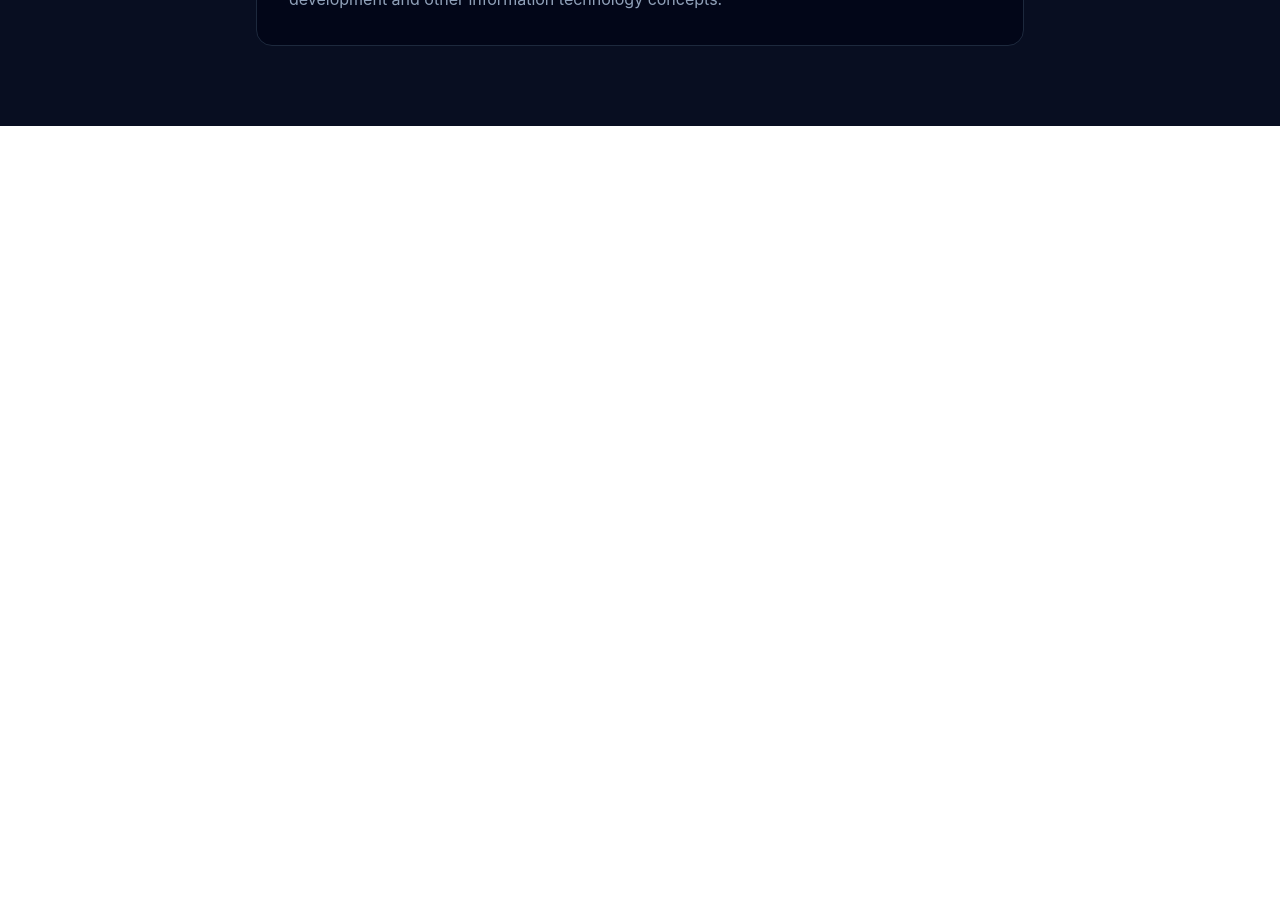
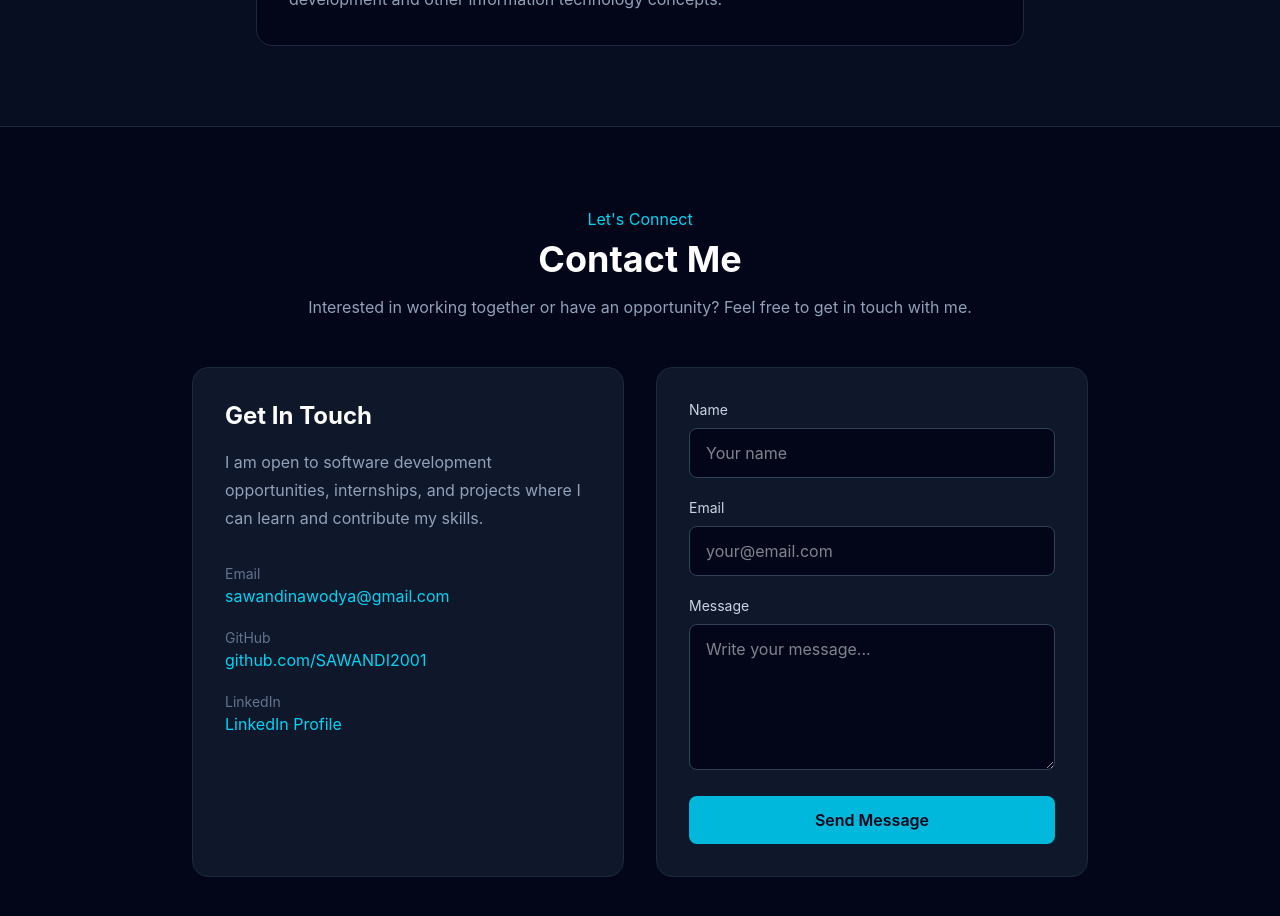
Before and after one commit to SAWANDI2001/my-portfolio, a React (Vite) app: page / in a window 1280 px wide. Shown: the part 4080-4996 px from the top of the page. Before the commit the page ends 4206 px from the top, so only its background shows below. Built offline with nearby package versions, Linux system fonts and the light colour scheme.

Commit message:
Add Contact Section

```diff
--- a/src/App.jsx
+++ b/src/App.jsx
@@ -530,6 +530,121 @@ function App() {
           </div>
         </div>
       </section>
+
+      {/* Contact Section */}
+      <section id="contact" className="border-t border-slate-800 px-6 py-20">
+        <div className="mx-auto max-w-6xl">
+          <div className="mb-12 text-center">
+            <p className="text-cyan-400">Let's Connect</p>
+
+            <h2 className="mt-2 text-4xl font-bold">Contact Me</h2>
+
+            <p className="mx-auto mt-4 max-w-2xl text-slate-400">
+              Interested in working together or have an opportunity? Feel free
+              to get in touch with me.
+            </p>
+          </div>
+
+          <div className="mx-auto grid max-w-4xl gap-8 md:grid-cols-2">
+            {/* Contact Information */}
+            <div className="rounded-2xl border border-slate-800 bg-slate-900 p-8">
+              <h3 className="text-2xl font-bold">Get In Touch</h3>
+
+              <p className="mt-4 leading-7 text-slate-400">
+                I am open to software development opportunities, internships,
+                and projects where I can learn and contribute my skills.
+              </p>
+
+              <div className="mt-8 space-y-5">
+                <div>
+                  <p className="text-sm text-slate-500">Email</p>
+
+                  <a
+                    href="mailto:your-email@gmail.com"
+                    className="text-cyan-400 hover:text-cyan-300"
+                  >
+                    sawandinawodya@gmail.com
+                  </a>
+                </div>
+
+                <div>
+                  <p className="text-sm text-slate-500">GitHub</p>
+
+                  <a
+                    href="https://github.com/SAWANDI2001"
+                    target="_blank"
+                    rel="noopener noreferrer"
+                    className="text-cyan-400 hover:text-cyan-300"
+                  >
+                    github.com/SAWANDI2001
+                  </a>
+                </div>
+
+                <div>
+                  <p className="text-sm text-slate-500">LinkedIn</p>
+
+                  <a
+                    href="https://www.linkedin.com/in/j-p-s-nawodya-23739230a/"
+                    target="_blank"
+                    rel="noopener noreferrer"
+                    className="text-cyan-400 hover:text-cyan-300"
+                  >
+                    LinkedIn Profile
+                  </a>
+                </div>
+              </div>
+            </div>
+
+            {/* Contact Form */}
+            <div className="rounded-2xl border border-slate-800 bg-slate-900 p-8">
+              <form className="space-y-5">
+                <div>
+                  <label className="mb-2 block text-sm text-slate-300">
+                    Name
+                  </label>
+
+                  <input
+                    type="text"
+                    placeholder="Your name"
+                    className="w-full rounded-lg border border-slate-700 bg-slate-950 px-4 py-3 text-white outline-none transition focus:border-cyan-400"
+                  />
+                </div>
+
+                <div>
+                  <label className="mb-2 block text-sm text-slate-300">
+                    Email
+                  </label>
+
+                  <input
+                    type="email"
+                    placeholder="your@email.com"
+                    className="w-full rounded-lg border border-slate-700 bg-slate-950 px-4 py-3 text-white outline-none transition focus:border-cyan-400"
+                  />
+                </div>
+
+                <div>
+                  <label className="mb-2 block text-sm text-slate-300">
+                    Message
+                  </label>
+
+                  <textarea
+                    rows="5"
+                    placeholder="Write your message..."
+                    className="w-full rounded-lg border border-slate-700 bg-slate-950 px-4 py-3 text-white outline-none transition focus:border-cyan-400"
+                  ></textarea>
+                </div>
+
+                <button
+                  type="submit"
+                  className="w-full rounded-lg bg-cyan-500 px-6 py-3 font-semibold text-slate-950 transition hover:bg-cyan-400"
+                >
+                  Send Message
+                </button>
+              </form>
+            </div>
+          </div>
+        </div>
+      </section>
     </div>
   );
 }
```
